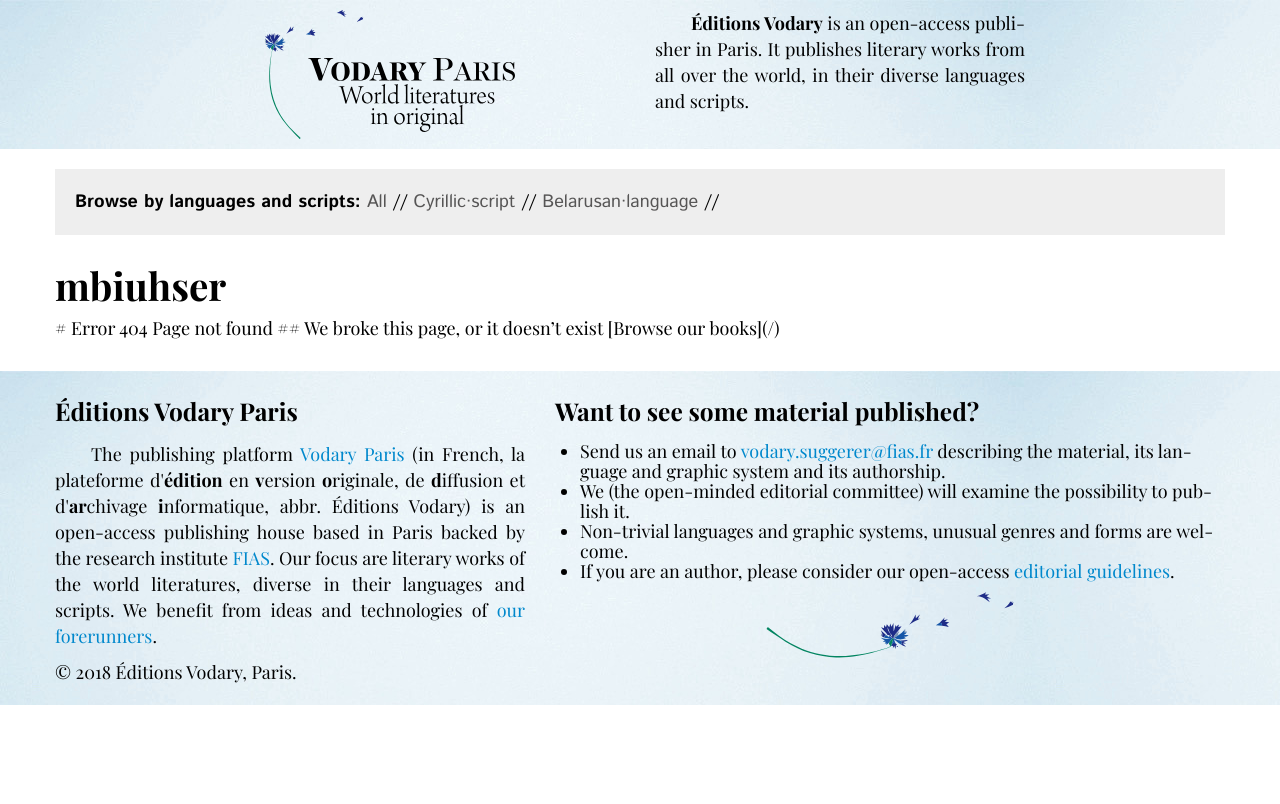
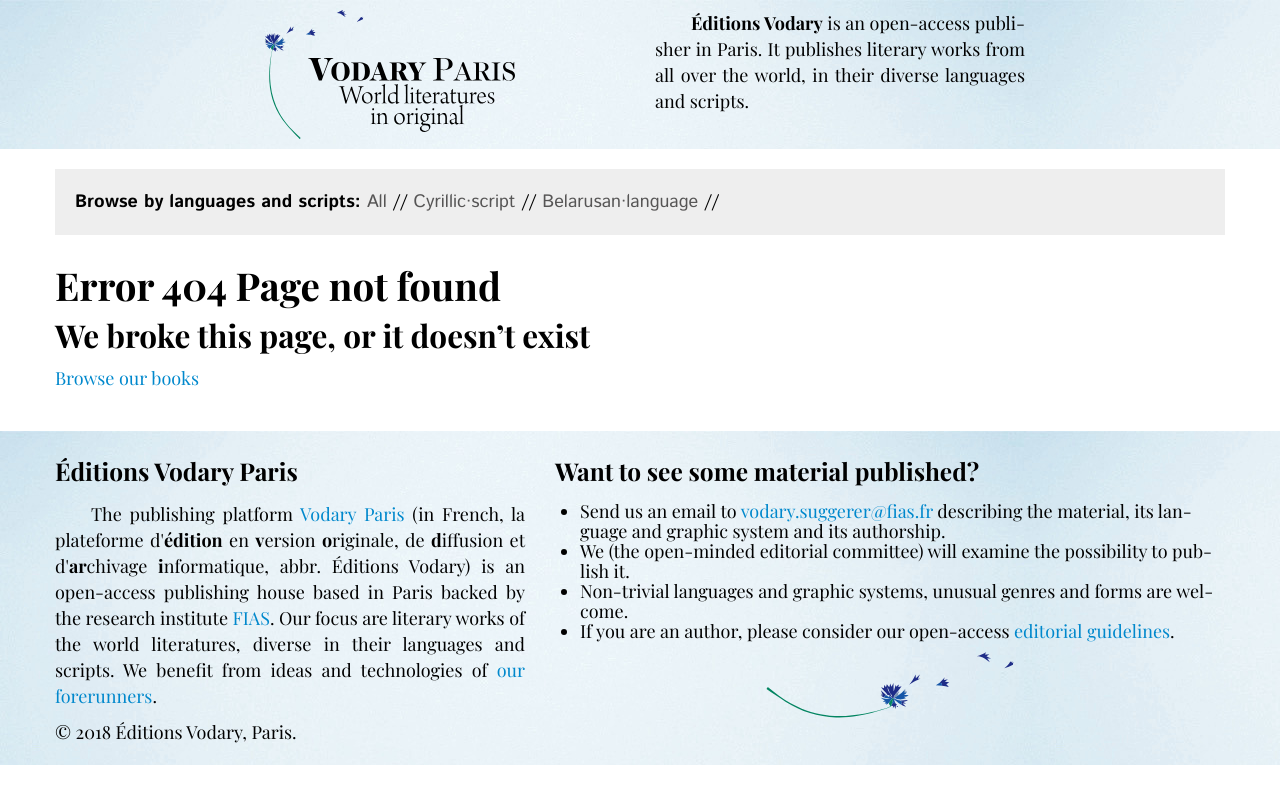
Before and after one commit to mlare/vodary, a Jekyll site: the page built from 404.markdown, in a window 1280 px wide. Shown: the top 804 px of the page. Built offline with Jekyll 4.4.1, drawn with Linux system fonts in a browser that asks for light colours; some web fonts are replaced; Markdown is read by kramdown in place of the engine named in the settings.

Commit message:
Update and rename 404.html to 404.markdown

```diff
--- a/404.html
+++ b/404.markdown
@@ -2,8 +2,6 @@
 layout: default
 title: 404
 ---
-
-<h1>mbiuhser</h1>
 
 #  Error 404 Page not found
 
```
